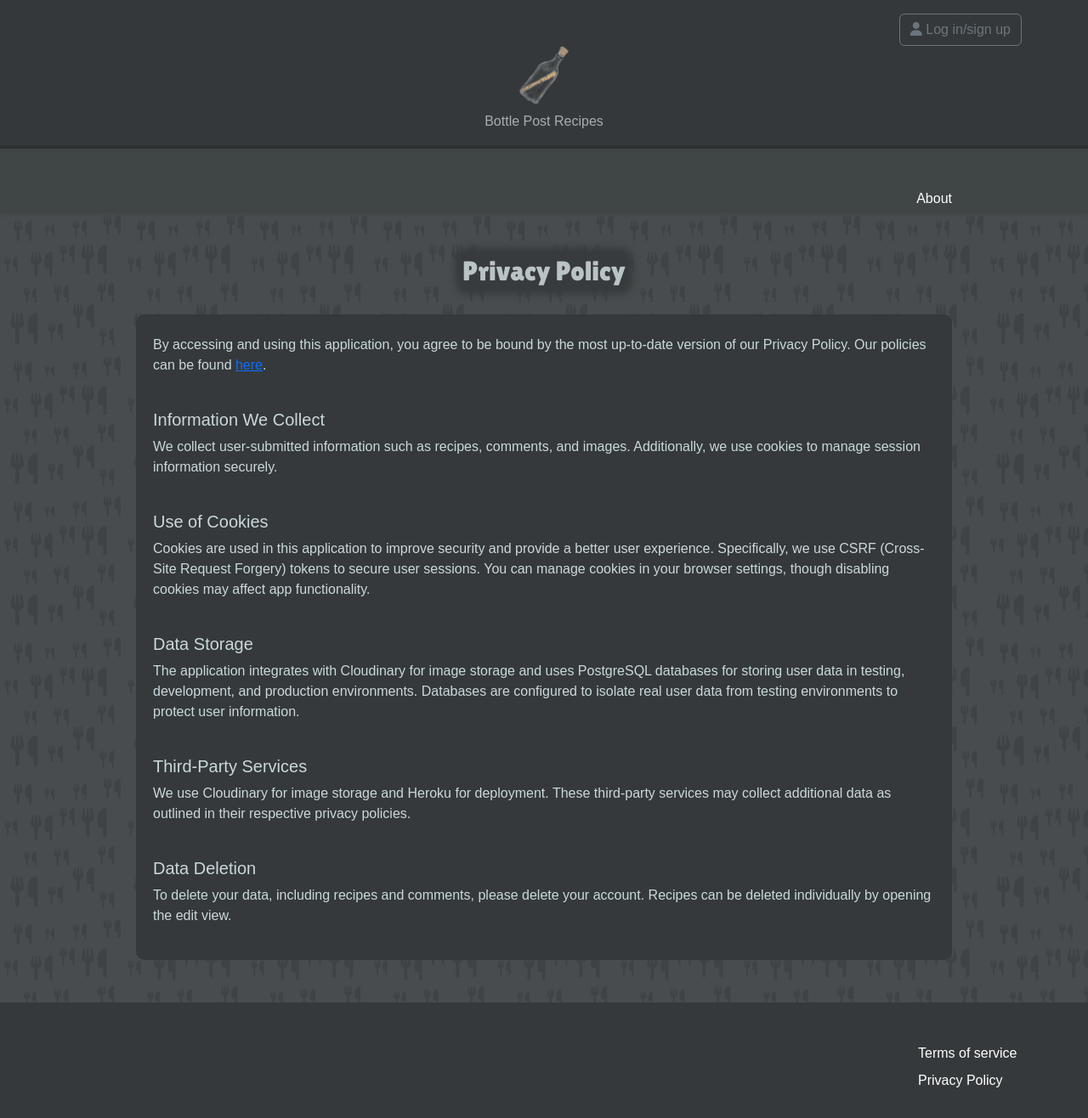
After one commit to KevinBjarnemark/bottle-post-recipes, a Django app: page /privacy_policy/ in a window 1280 px wide. The commit adds this page. Shown: the whole page at 85% size. Run offline with Django 5.2, Linux system fonts and the light colour scheme; some libraries are stand-ins or nearby versions.

Commit message:
Added both a terms of service and a privacy policy app

```diff
--- /dev/null
+++ b/apps/pages/privacy_policy/apps.py
@@ -0,0 +1,6 @@
+from django.apps import AppConfig
+
+
+class PrivacyPolicyConfig(AppConfig):
+    default_auto_field = 'django.db.models.BigAutoField'
+    name = 'apps.pages.privacy_policy'
--- /dev/null
+++ b/apps/pages/privacy_policy/urls.py
@@ -0,0 +1,8 @@
+
+from django.urls import path
+from .views import privacy_policy
+
+
+urlpatterns = [
+    path('privacy_policy/', privacy_policy, name='privacy_policy')
+]
--- /dev/null
+++ b/apps/pages/privacy_policy/views.py
@@ -0,0 +1,5 @@
+from django.shortcuts import render
+
+
+def privacy_policy(request):
+    return render(request, 'pages/privacy_policy/privacy_policy.html')
--- /dev/null
+++ b/apps/pages/terms_of_service/apps.py
@@ -0,0 +1,6 @@
+from django.apps import AppConfig
+
+
+class TermsOfServiceConfig(AppConfig):
+    default_auto_field = 'django.db.models.BigAutoField'
+    name = 'apps.pages.terms_of_service'
--- /dev/null
+++ b/apps/pages/terms_of_service/urls.py
@@ -0,0 +1,7 @@
+from django.urls import path
+from .views import terms_of_service
+
+
+urlpatterns = [
+    path('terms_of_service/', terms_of_service, name='terms_of_service')
+]
--- /dev/null
+++ b/apps/pages/terms_of_service/views.py
@@ -0,0 +1,5 @@
+from django.shortcuts import render
+
+
+def terms_of_service(request):
+    return render(request, 'pages/terms_of_service/terms_of_service.html')
--- a/config/settings.py
+++ b/config/settings.py
@@ -47,6 +47,8 @@ INSTALLED_APPS = [
     'apps.pages.home',
     'apps.users',
     'apps.pages.about',
+    'apps.pages.terms_of_service',
+    'apps.pages.privacy_policy',
 ]
 
 MIDDLEWARE = [
--- a/config/urls.py
+++ b/config/urls.py
@@ -8,4 +8,6 @@ urlpatterns = [
     path('', include('apps.pages.home.urls')),
     path('', include('apps.users.urls')),
     path('', include('apps.pages.about.urls')),
+    path('', include('apps.pages.terms_of_service.urls')),
+    path('', include('apps.pages.privacy_policy.urls')),
 ]
--- a/templates/base.html
+++ b/templates/base.html
@@ -97,6 +97,21 @@
         {% include 'components/page/hint_window.html' %}
     </div>
 
+    <footer class="flex-column dark-background pt-5 pb-3 w-100
+        align-items-end">
+
+         <div class="flex-column"
+            style="width: 200px;">
+            <a href="/terms_of_service" class="text-white no-decoration pb-2">
+                Terms of service
+            </a>
+
+            <a href="/privacy_policy" class="text-white no-decoration pb-3">
+                Privacy Policy
+            </a>
+         </div>
+    </footer>
+
     <!-- Font Awesome script -->
     <script src="https://kit.fontawesome.com/bd00d9a4cc.js" crossorigin="anonymous">
     </script>
--- a/templates/components/user/account_button.html
+++ b/templates/components/user/account_button.html
@@ -55,7 +55,7 @@
         <li><hr class="dropdown-divider"></li>
         <li>
             <button
-                id="account-button-delete-account-button"
+                id="account-button-delete-account"
                 class="dropdown-item">
                 <i class="fa-solid fa-trash  text-red"></i>
                 Delete Account
--- a/templates/pages/home/home.html
+++ b/templates/pages/home/home.html
@@ -29,7 +29,7 @@
         <!-- Load recipes button -->
         <button
             id="load-recipes-button"
-            class="standard-button mb-4 w-25 account-for-sidebar-ml">
+            class="standard-button mb-5 w-25 account-for-sidebar-ml">
             Load more
         </button>
     </div>
--- /dev/null
+++ b/templates/pages/privacy_policy/privacy_policy.html
@@ -0,0 +1,71 @@
+
+{% extends "base.html" %}
+{% block content %}
+{% load static %}
+
+<div class="page-container">
+    <div class="page">
+    <!-- Page title -->
+        <section class="flex-center w-100 text-align-center ">
+            <h2 class="page-title">
+                Privacy Policy
+            </h2>
+        </section>
+        <section class="flex-relative align-items-center
+            pt-4 w-75 border-radius-soft padding-sides-20 dark-background mt-4">
+            <p>
+                By accessing and using this application, you agree to be bound by
+                the most up-to-date version of our Privacy Policy. Our policies can
+                be found
+                <a
+                    href="https://bottle-post-recipes-eb1abd9c13ee.herokuapp.com/privacy_policy">
+                    here</a>.
+                <br />
+                <br />
+            </p>
+            <h5>Information We Collect</h5>
+            <p>
+                We collect user-submitted information such as recipes, comments, and
+                images. Additionally, we use cookies to manage session information
+                securely.
+                <br />
+                <br />
+            </p>
+            <h5>Use of Cookies</h5>
+            <p>
+                Cookies are used in this application to improve security and provide a
+                better user experience. Specifically, we use CSRF (Cross-Site Request Forgery)
+                tokens to secure user sessions. You can manage cookies in your browser settings,
+                though disabling cookies may affect app functionality.
+                <br />
+                <br />
+            </p>
+            <h5>Data Storage</h5>
+            <p>
+                The application integrates with Cloudinary for image storage and uses
+                PostgreSQL databases for storing user data in testing, development, and
+                production environments. Databases are configured to isolate real user
+                data from testing environments to protect user information.
+                <br />
+                <br />
+            </p>
+            <h5>Third-Party Services</h5>
+            <p>
+                We use Cloudinary for image storage and Heroku for
+                deployment. These third-party services may collect additional data as
+                outlined in their respective privacy policies.
+                <br />
+                <br />
+            </p>
+            <h5>Data Deletion</h5>
+            <p>
+                To delete your data, including recipes and comments,
+                please delete your account. Recipes can be deleted individually
+                by opening the edit view.
+                <br />
+                <br />
+            </p>
+        </section>
+    </div>
+</div>
+{% endblock %}
```
Also changed, not shown: templates/pages/terms_of_service/terms_of_service.html (added, +64 -0 lines), apps/pages/privacy_policy/__init__.py (added), apps/pages/privacy_policy/migrations/__init__.py (added), apps/pages/terms_of_service/__init__.py (added), apps/pages/terms_of_service/migrations/__init__.py (added).
